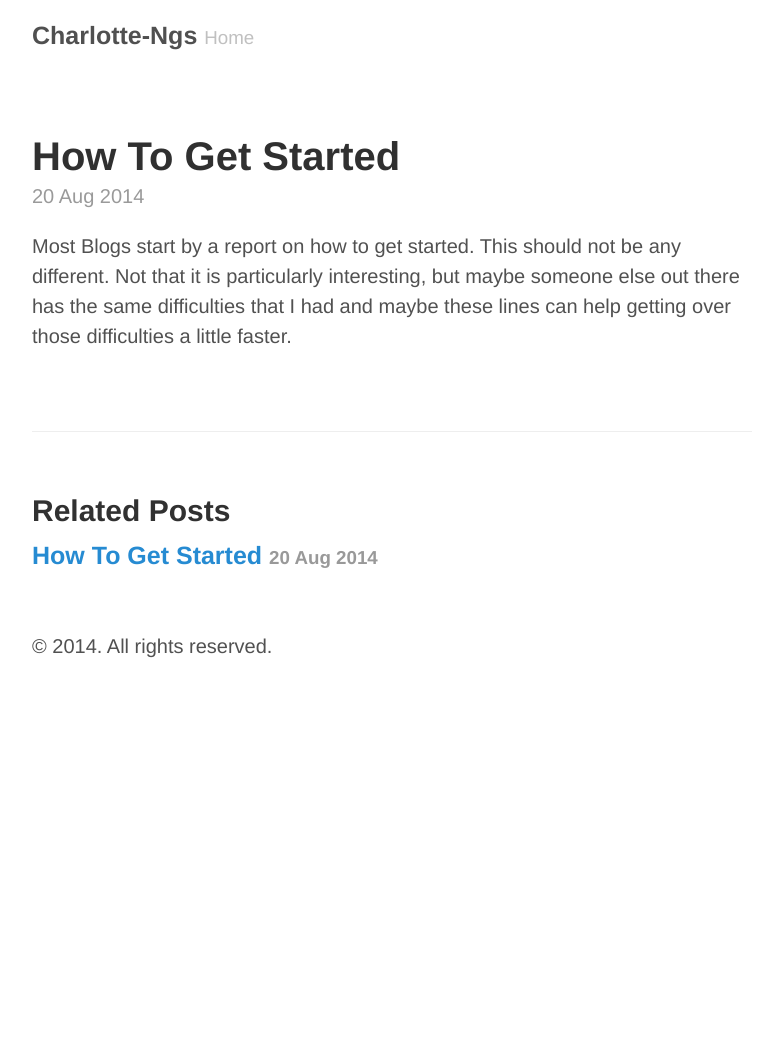
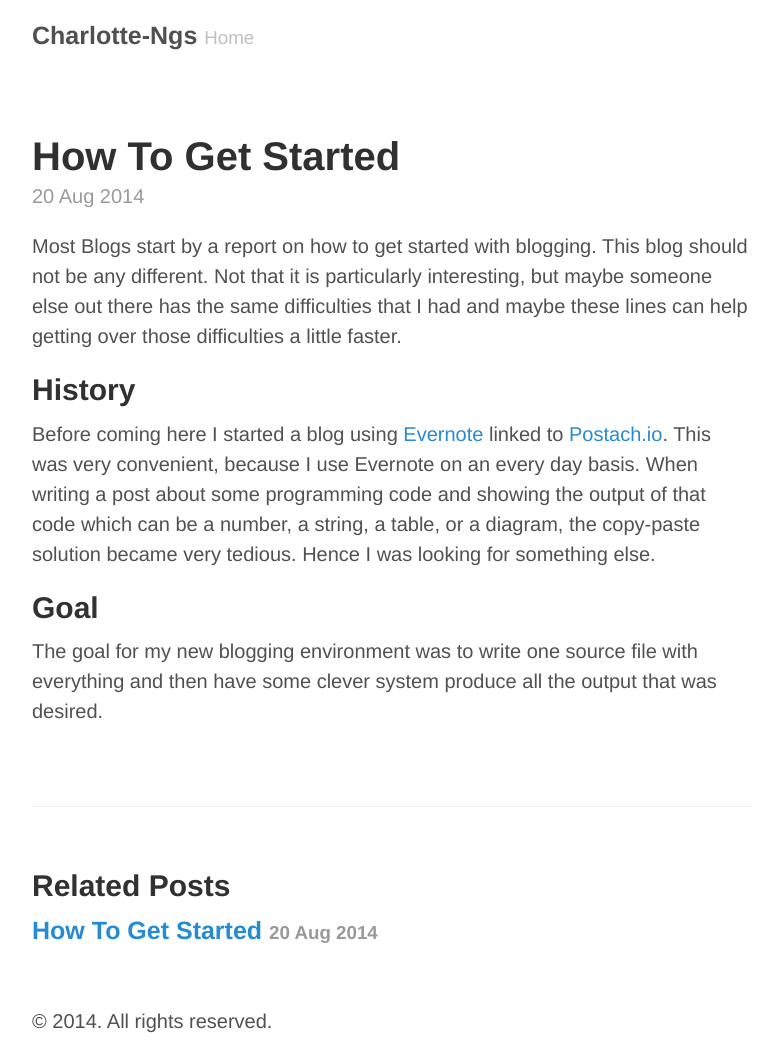
Before and after one commit to charlotte-ngs/charlotte-ngs.github.io, a Jekyll site: the page built from _posts/2014-08-20-how-to-get-started.md, in a window 1280 px wide. Shown: the whole page, without its empty margins (248-1026 px from the left). Built offline with Jekyll 4.4.1, drawn with Linux system fonts in a browser that asks for light colours; Markdown is read by kramdown in place of the engine named in the settings; before the commit the page ends 900 px from its top, so only the background shows below that.

Commit message:
First modified version

```diff
--- a/_posts/2014-08-20-how-to-get-started.md
+++ b/_posts/2014-08-20-how-to-get-started.md
@@ -3,4 +3,10 @@ layout: post
 title: How To Get Started
 ---
 
-Most Blogs start by a report on how to get started. This should not be any different. Not that it is particularly interesting, but maybe someone else out there has the same difficulties that I had and maybe these lines can help getting over those difficulties a little faster.
+Most Blogs start by a report on how to get started with blogging. This blog should not be any different. Not that it is particularly interesting, but maybe someone else out there has the same difficulties that I had and maybe these lines can help getting over those difficulties a little faster.
+
+## History
+Before coming here I started a blog using [Evernote](http://www.evernote.com) linked to [Postach.io](http://postach.io). This was very convenient, because I use Evernote on an every day basis. When writing a post about some programming code and showing the output of that code which can be a number, a string, a table, or a diagram, the copy-paste solution became very tedious. Hence I was looking for something else.
+
+## Goal
+The goal for my new blogging environment was to write one source file with everything and then have some clever system produce all the output that was desired.
```
